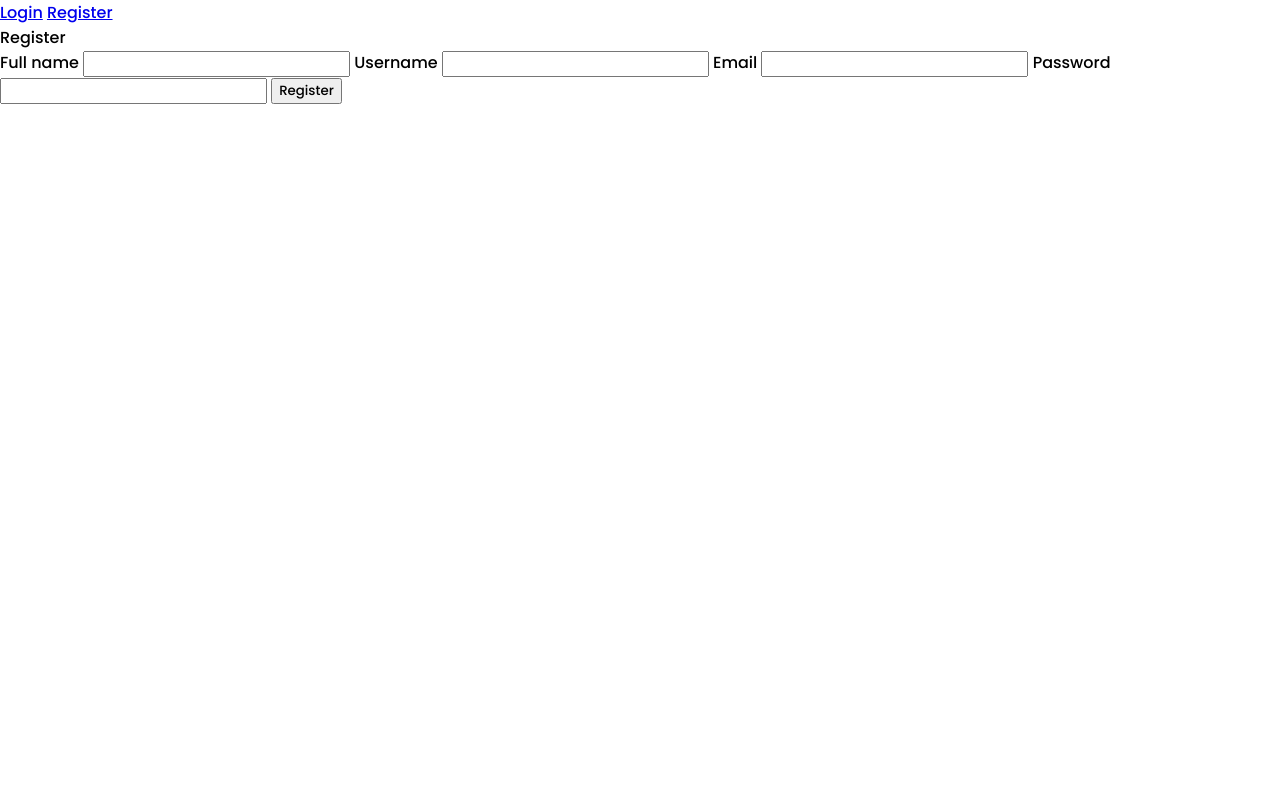
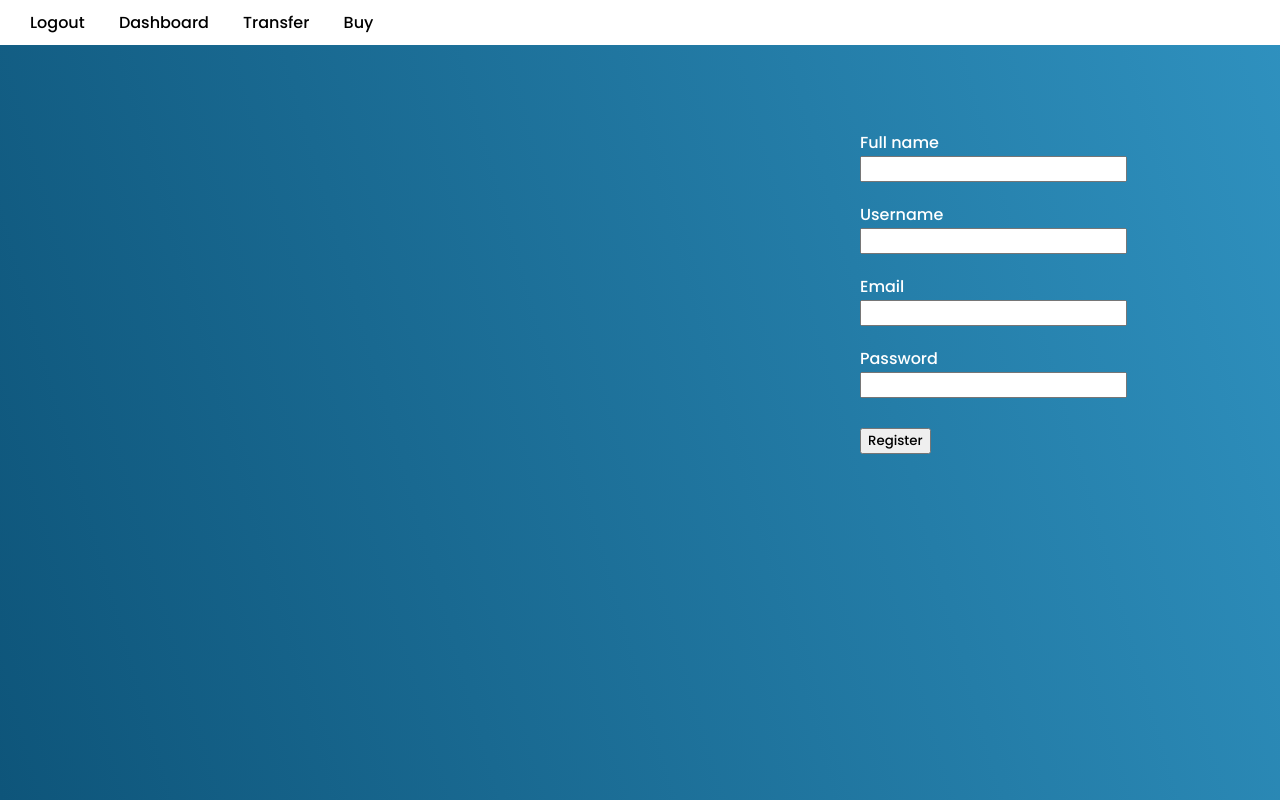
Before and after one commit to andreiec/blockchain-saxocoin, a Flask app: template templates/register.html in a window 1280 px wide. Run offline with Flask 2, Linux system fonts and the light colour scheme; the template is opened without the code that fills it: values that come from a table or form of the project are taken from there, others are empty; the visitor is signed in with stand-in values (Sample User, id 1); parts of the project's set-up code (start-up, migrations or seed data) failed here and were passed over; some libraries are stand-ins or nearby versions.

Commit message:
Finished styling of login and register

```diff
--- a/app.py
+++ b/app.py
@@ -32,7 +32,7 @@ def log_in_user(username):
 @app.route("/")
 def index():
     blockchain = get_blockchain().chain
-    return render_template("index.html", blockchain=blockchain)
+    return render_template("index.html", blockchain=blockchain, session=session)
 
 
 @app.route("/dashboard")
@@ -95,14 +95,14 @@ def login():
             try:
                 accpass = user.get('password')
             except:
-                return render_template('login.html', form=form)
+                return render_template('login.html', form=form, session=session)
 
             if accpass == password:
                 log_in_user(username)
 
                 return redirect(url_for('dashboard'))
 
-    return render_template('login.html', form=form)
+    return render_template('login.html', form=form, session=session)
 
 
 @app.route("/register", methods=['GET', 'POST'])
@@ -125,7 +125,7 @@ def register():
             return redirect(url_for('dashboard'))
 
     form = RegisterForm()
-    return render_template('register.html', form=form)
+    return render_template('register.html', form=form, session=session)
 
 
 @app.route("/logout")
--- a/static/styles/styles.css
+++ b/static/styles/styles.css
@@ -85,7 +85,6 @@ body {
     border:none;
     margin:0;
     padding:0;
-    cursor: pointer;
     font-size: 26px;
     color:#ffffff;
     font-weight: 500;
@@ -125,8 +124,11 @@ body {
   display: table-row;
   background: #f6f6f6;
 
-  &:nth-of-type(odd):
-    background: #e9e9e9;
+
+}
+
+.first-page-row:nth-of-type(even){
+    background: white;
 }
 
 .first-page-header {
@@ -144,3 +146,18 @@ body {
 	from {transform: rotateY(0deg);}
 	to {transform: rotateY(360deg);}
 }
+
+/* LOGIN */
+
+.login-form-wrapper {
+    padding-top: 130px;
+    margin-left: 860px;
+}
+
+.login-box {
+    color: white;
+    display: flex;
+    flex-direction: column;
+    max-width: 300px;
+    gap: 20px;
+}
--- a/templates/dashboard.html
+++ b/templates/dashboard.html
@@ -12,6 +12,7 @@
     </head>
 
     <body>
+        <div class="navbar">
             {% if not session.logged_in %}
                 <a href="/login">Login</a>
                 <a href="/register">Register</a>
@@ -23,6 +24,7 @@
                 <a href="/transaction">Transfer</a>
                 <a href="/buy">Buy</a>
             {% endif %}
+        </div>
 
         <div>Hello {{ session.get('name') }}, you have {{ balance }} SAX. </div>
 
--- a/templates/index.html
+++ b/templates/index.html
@@ -34,10 +34,10 @@
             </div>
 
             <div class="scroll-text" >
-                <a href="#second-page" class="scroll-text-link">
+                <div class="scroll-text-link">
                     <img src="static/images/arrow.png" alt="Scroll down image" style="width: 25px; height: 25px;">
-                    <button class="scroll-text-button">Find out more!</button>
-                </a>
+                    <button class="scroll-text-button">Scroll to find out more!</button>
+                </div>
             </div>
         </div>
 
--- a/templates/register.html
+++ b/templates/register.html
@@ -12,26 +12,48 @@
     </head>
 
     <body>
+        <div class="navbar">
+            {% if not session.logged_in %}
                 <a href="/login">Login</a>
                 <a href="/register">Register</a>
-        <div>Register</div>
+            {% endif %}
 
+            {% if session.logged_in %}
+                <a href="/logout">Logout</a>
+                <a href="/dashboard">Dashboard</a>
+                <a href="/transaction">Transfer</a>
+                <a href="/buy">Buy</a>
+            {% endif %}
+        </div>
+
+        <div class="first-page">
+            <div class="login-form-wrapper">
                  <form method="POST" action="">
+                     <div class="login-box">
                         {{ form.csrf_token }}
-
+                        <div>
                             {{ form.name.label }}
                             {{ form.name }}
+                        </div>
 
+                         <div>
                         {{ form.username.label }}
                         {{ form.username }}
+                         </div>
 
+                         <div>
                         {{ form.email.label }}
                         {{ form.email }}
+                         </div>
 
+                         <div>
                         {{ form.password.label }}
                         {{ form.password }}
-
-            <button type="submit">Register</button>
+                         </div>
+                        </div>
+                    <button type="submit" style="margin-top: 30px;">Register</button>
                 </form>
+            </div>
+        </div>
     </body>
 </html>
--- a/templates/transaction.html
+++ b/templates/transaction.html
@@ -12,6 +12,7 @@
     </head>
 
     <body>
+        <div class="navbar">
             {% if not session.logged_in %}
                 <a href="/login">Login</a>
                 <a href="/register">Register</a>
@@ -23,6 +24,7 @@
                 <a href="/transaction">Transfer</a>
                 <a href="/buy">Buy</a>
             {% endif %}
+        </div>
 
         <div>Transaction - You have {{ balance }} SAX.</div>
 
```
Also changed, not shown: templates/login.html (+22 -2 lines). Lines whose indentation alone changed are shown as unchanged.
